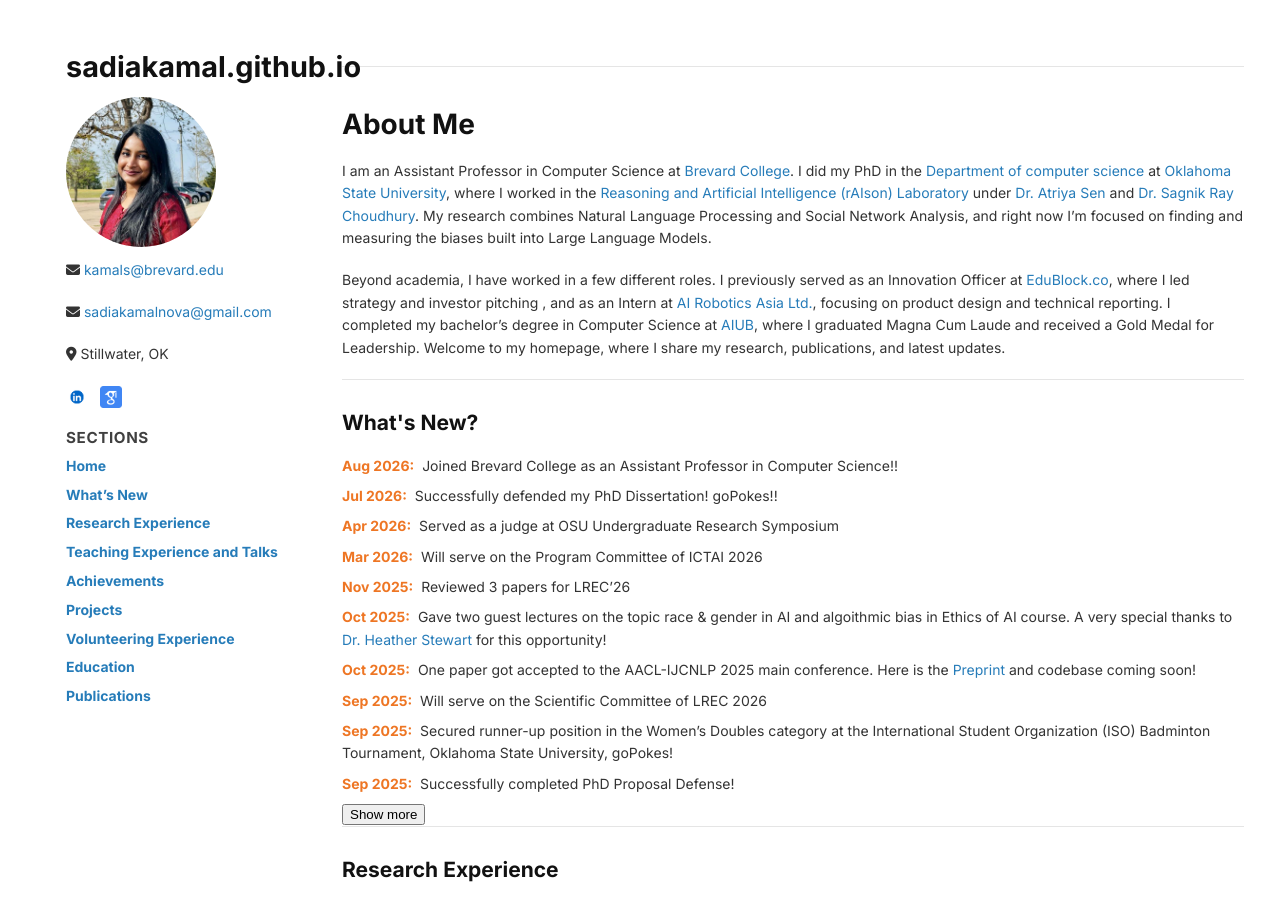
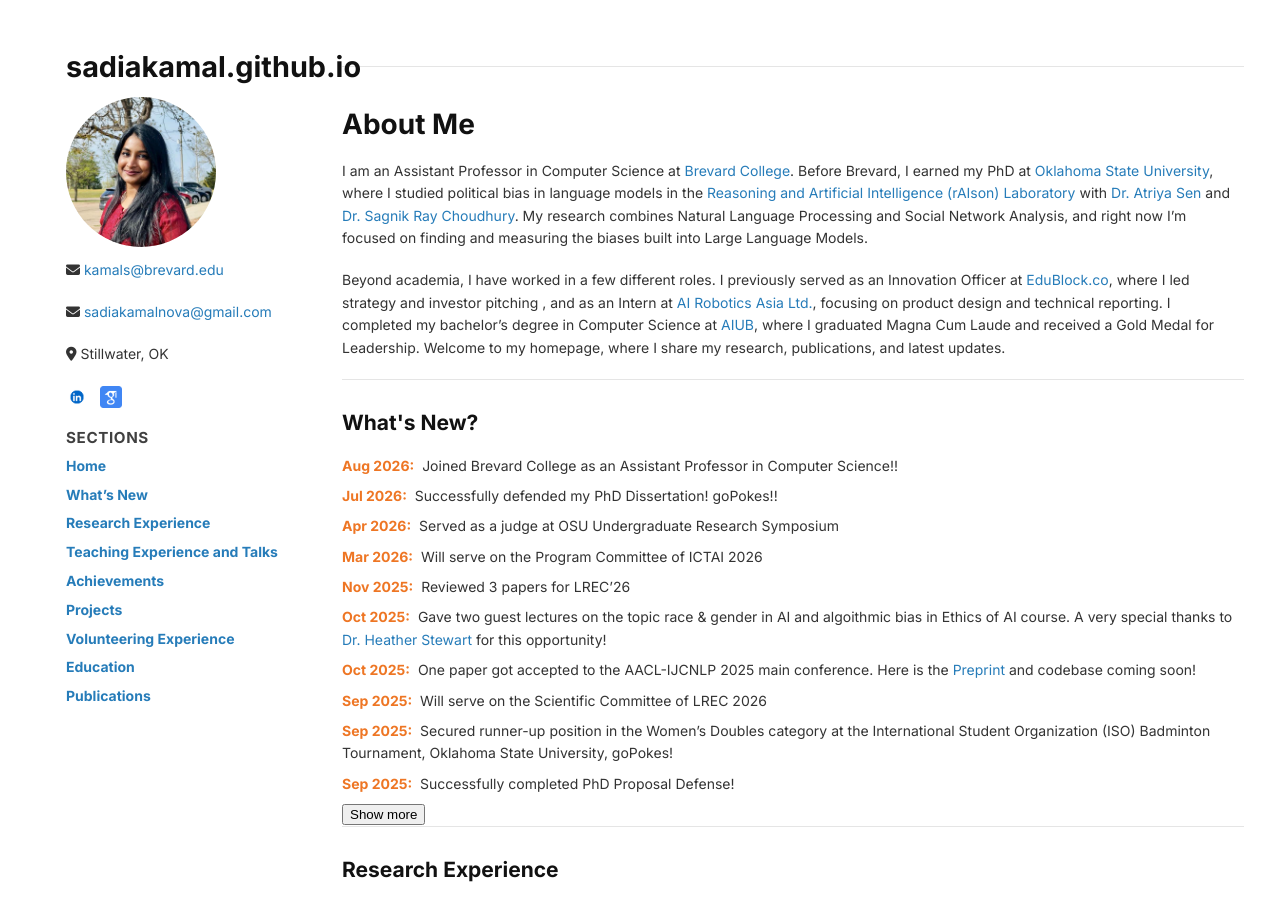
Before and after one commit to sadiakamal/sadiakamal.github.io, a Jekyll site: the page built from index.md, in a window 1280 px wide and 900 px high. Built offline with Jekyll 4.4.1, drawn with Linux system fonts in a browser that asks for light colours; the repository's description, which GitHub fills in, is left out.

Commit message:
Revise biography in index.md
Updated the biography section to reflect changes in academic background and research focus.

```diff
--- a/index.md
+++ b/index.md
@@ -8,7 +8,7 @@ layout: default
 
 # About Me
 
-I am an Assistant Professor in Computer Science at [Brevard College](https://brevard.edu). I did my PhD in the [Department of computer science](https://cas.okstate.edu/computer_science/) at [Oklahoma State University](https://go.okstate.edu), where I worked in the [Reasoning and Artificial Intelligence (rAIson) Laboratory](https://cas.okstate.edu/computer_science/about_us/dr_sen_lab/research_team.html) under [Dr. Atriya Sen](https://experts.okstate.edu/atriya.sen) and [Dr. Sagnik Ray Choudhury](https://sagnik.github.io). My research combines Natural Language Processing and Social Network Analysis, and right now I'm focused on finding and measuring the biases built into Large Language Models.
+I am an Assistant Professor in Computer Science at [Brevard College](https://brevard.edu). Before Brevard, I earned my PhD at [Oklahoma State University](https://go.okstate.edu), where I studied political bias in language models in the [Reasoning and Artificial Intelligence (rAIson) Laboratory](https://cas.okstate.edu/computer_science/about_us/dr_sen_lab/research_team.html) with [Dr. Atriya Sen](https://experts.okstate.edu/atriya.sen) and [Dr. Sagnik Ray Choudhury](https://sagnik.github.io). My research combines Natural Language Processing and Social Network Analysis, and right now I'm focused on finding and measuring the biases built into Large Language Models.
 
 Beyond academia, I have worked in a few different roles. I previously served as an Innovation Officer at [EduBlock.co](https://www.facebook.com/edublock.co/), where I led strategy and investor pitching , and as an Intern at [AI Robotics Asia Ltd.](https://www.facebook.com/airobotics.asia/), focusing on product design and technical reporting. I completed my bachelor's degree in Computer Science at [AIUB](https://www.aiub.edu), where I graduated Magna Cum Laude and received a Gold Medal for Leadership. Welcome to my homepage, where I share my research, publications, and latest updates.
 
```
